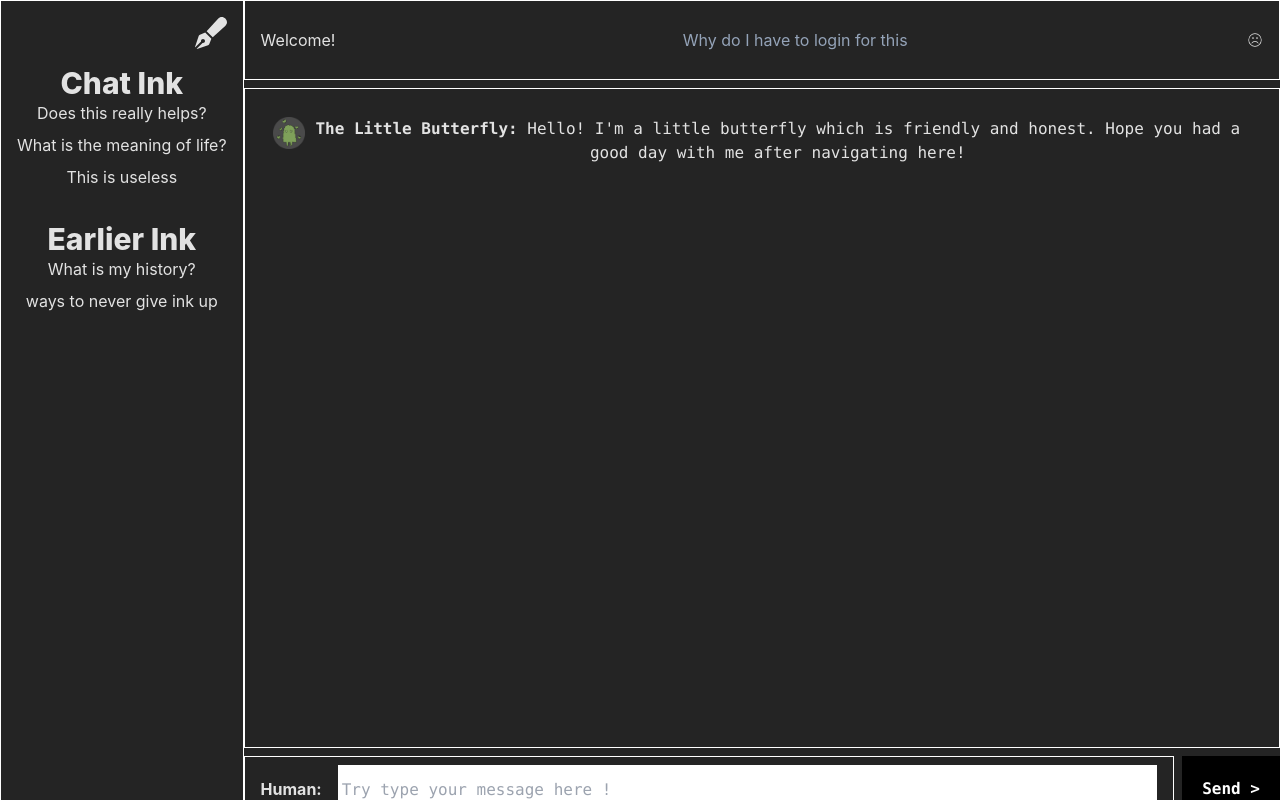
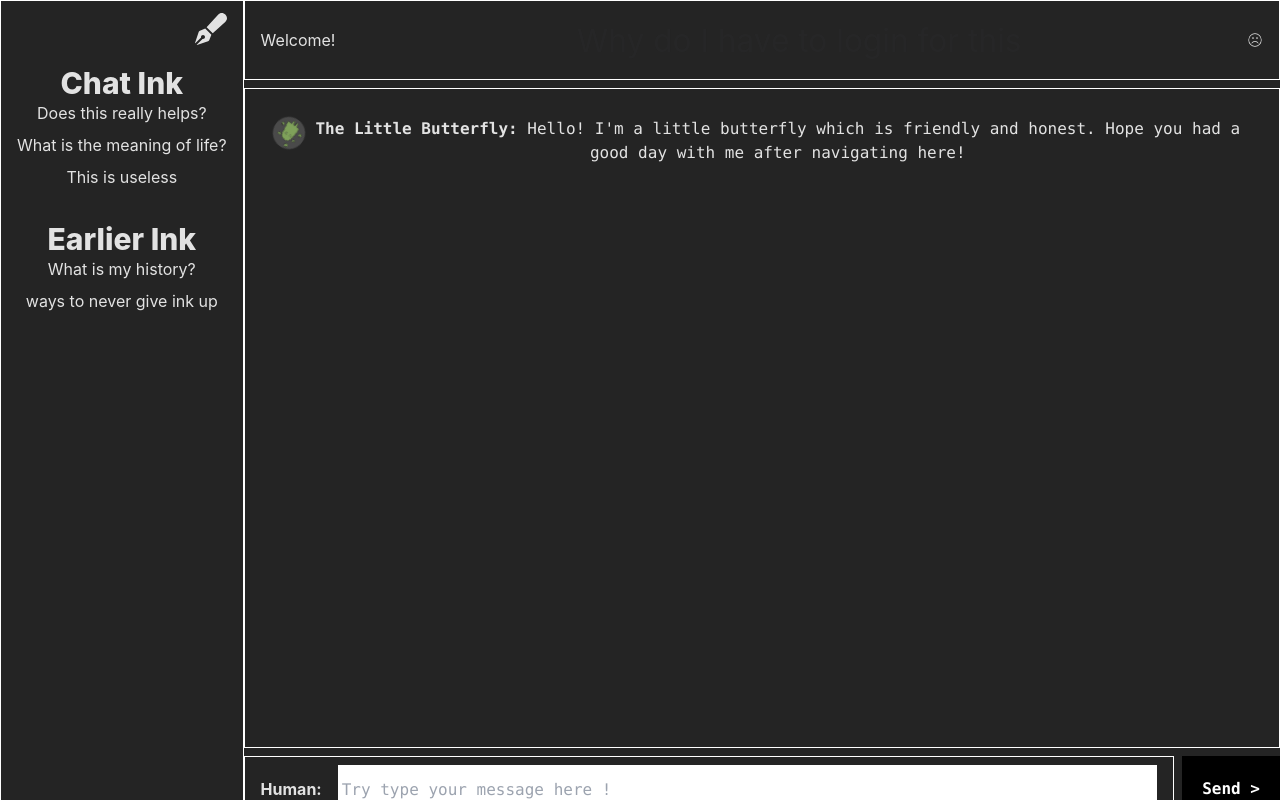
Before and after one commit to rafilo/Inkredible_AI, a React (Vite) app: page /chat in a window 1280 px wide. Shown: the top 800 px of the page. Built offline with nearby package versions, Linux system fonts and the light colour scheme.

Commit message:
update animation

```diff
--- a/src/chat.jsx
+++ b/src/chat.jsx
@@ -33,7 +33,7 @@ export default function Chat() {
       <div className="container w-full h-full">
         <div className="nav w-auto float-left border border-white p-4 h-full">
           <div className="h-12">
-            <FaPenFancy className="w-8 h-8 float-right"></FaPenFancy>
+            <FaPenFancy className="w-8 h-8 float-right animate-bounce"></FaPenFancy>
           </div>
           <div className="text-3xl font-extrabold">Chat Ink</div>
           <ul className="pb-6">
@@ -51,7 +51,7 @@ export default function Chat() {
         <div className="dashboard flex-col" style={{ display: "flex", height: "100%" }}>
           <div className="header h-20 w-full border-white border px-4 flex flex-row justify-between items-center text-right">
             Welcome!{" "}
-            <span className="text-slate-400 pl-2">
+            <span className="text-slate-400 pl-2 animate-ping">
               Why do I have to login for this
             </span>
             <CiFaceFrown className="w-4 h-4" />
--- a/src/chatbox.jsx
+++ b/src/chatbox.jsx
@@ -53,7 +53,7 @@ function ChatBox() {
         <pre>
           {messages.map((elem, key) => (
             <p key={key} className="whitespace-pre-wrap p-3">
-              <img className="w-8 h-8 float-start" src={elem.is_user_message ? humanimg : AIimg}></img>
+              <img className="w-8 h-8 float-start animate-spin" src={elem.is_user_message ? humanimg : AIimg}></img>
               <b>{elem.is_user_message ? "U:" : "The Little Butterfly:"}</b>{" "}
               {elem.content}
             </p>
```
